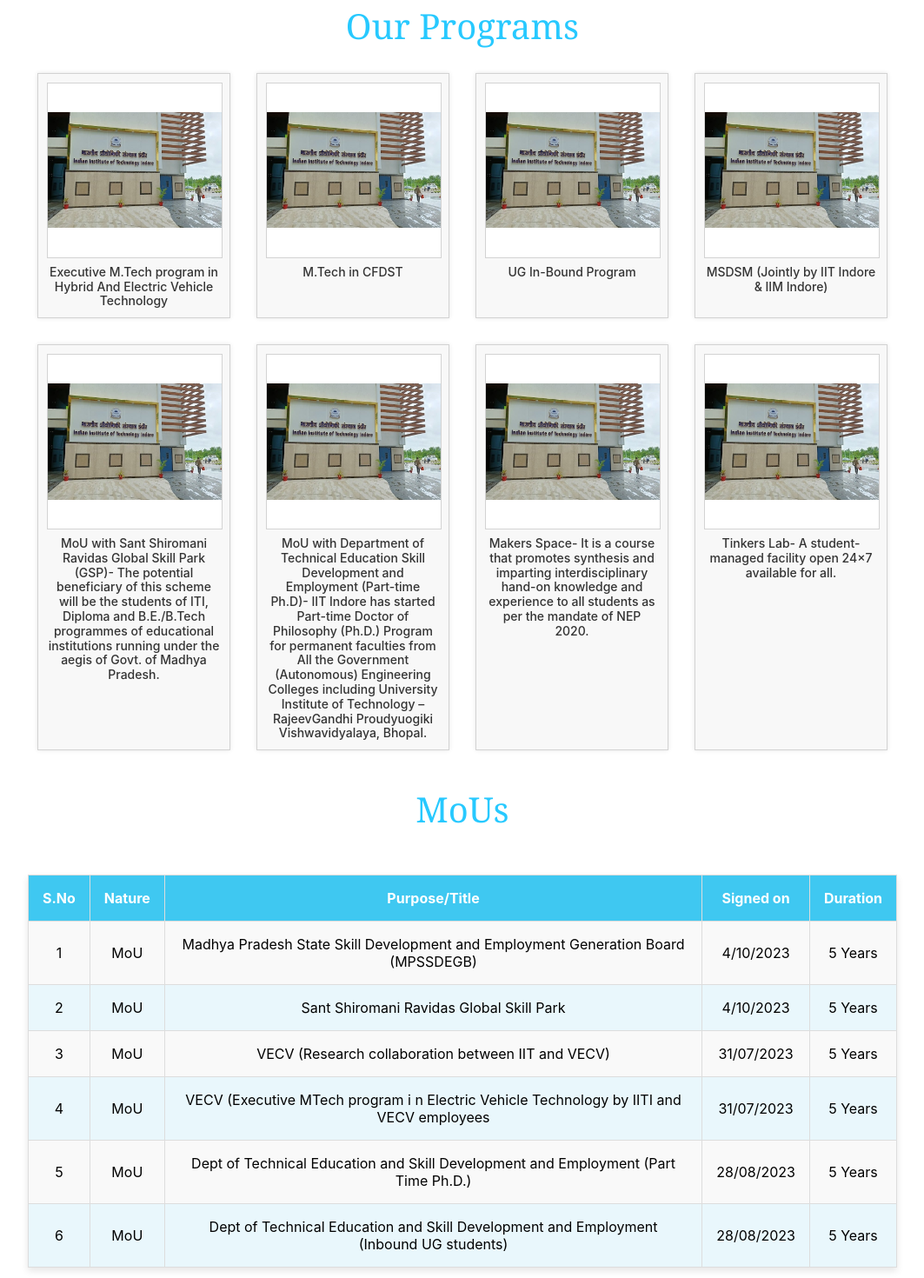
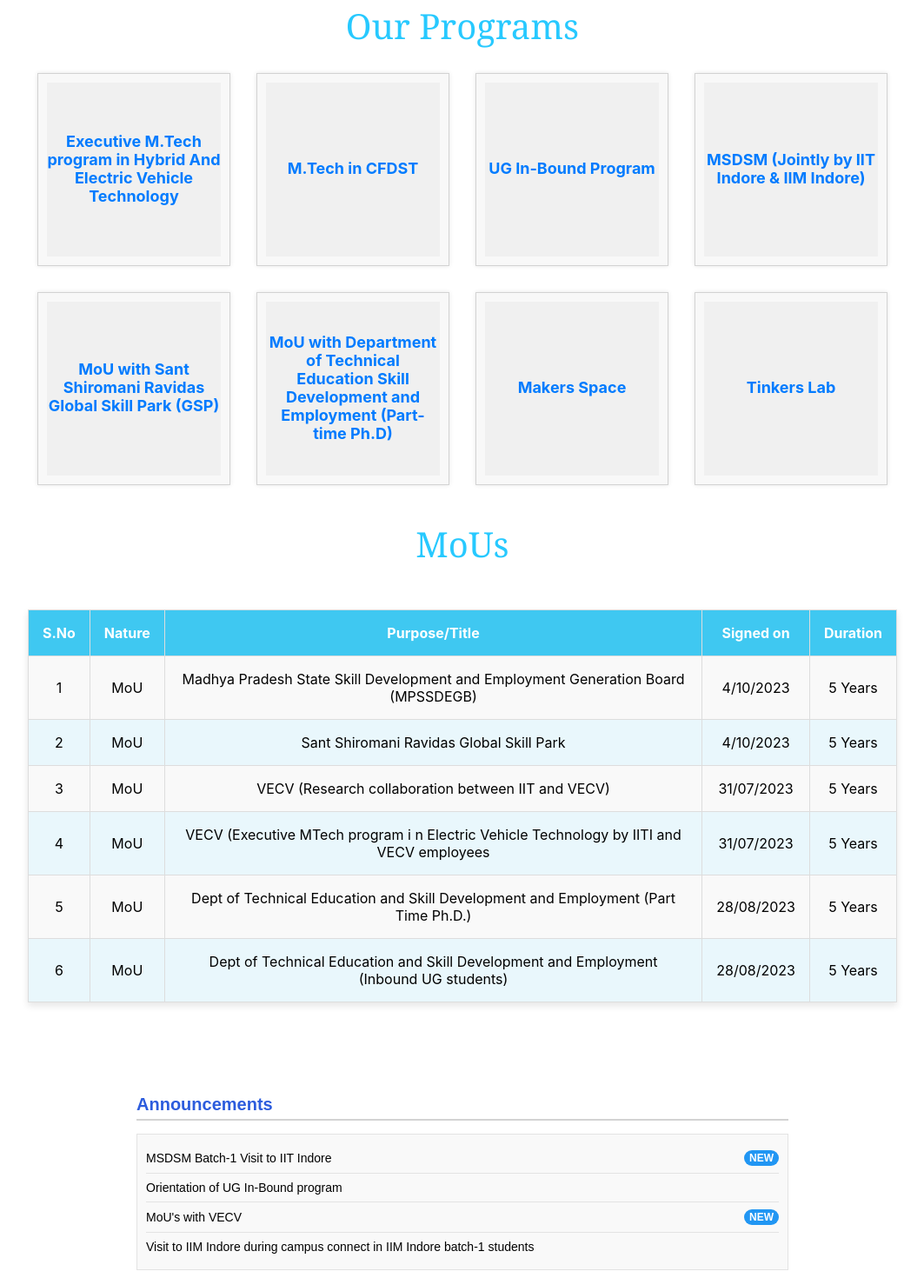
Before and after one commit to AviralSharma11/Educational_Outreach, a React (Create React App) app: page / in a window 1280 px wide. Shown: the part 1700-3170 px from the top of the page at 87% size, without its empty margins (108-1171 px from the left). Built offline with nearby package versions, Linux system fonts and the light colour scheme.

Commit message:
Announcements, Programs as discussed in meet

```diff
--- /dev/null
+++ b/src/Components/Announcements.jsx
@@ -0,0 +1,20 @@
+import React from "react";
+import "../Styles/Announcements.css";
+import announcements from "../List/announcements";
+
+
+export default function Announcements() {
+    return (
+        <div className="announcements">
+            <h2 className="announcements-heading">Announcements</h2>
+            <div className="announcements-list">
+            {announcements.map((annc, index) => (
+                <div key={index} className="announcement-item">
+                    {annc.text}
+                    {annc.isNew && <span className="new-badge">NEW</span>}
+                </div>
+            ))}
+            </div>
+        </div>
+    );
+}
--- a/src/Components/DevendraSirMessage.jsx
+++ b/src/Components/DevendraSirMessage.jsx
@@ -40,7 +40,7 @@
                     <img className="img-fluid" src="/Images/devendra_sir.jpg" alt="Prof. Devendra Deshmukh" />
                 </div>
                 <div className="column-right">
-                    <h3 className="font-weight-darker head">{highlightText("Communities are our priority!")}</h3>
+                    {/* <h3 className="font-weight-darker head">{highlightText("Communities are our priority!")}</h3> */}
                     <p className="text-muted">
                         {highlightText("The vision of the Education Outreach Department is driven by a deep belief in the transformative power of education to shape lives, build communities, and create a prosperous world. At the core of our mission lies a commitment to excellence, equity, and empowerment in education. We believe that education is not merely a pathway to personal success but a powerful catalyst for positive change in our communities and beyond.")}
                     </p>
--- a/src/Components/DirectorMessage.jsx
+++ b/src/Components/DirectorMessage.jsx
@@ -42,7 +42,7 @@
                     <img className="img-fluid" src="/Images/Prof_Suhas_Joshi.png" alt="Prof. Suhas S. Joshi" />
                 </div>
                 <div className="column-right">
-                    <h3 className="font-weight-darker head">{highlightText("Communities are our priority!")}</h3>
+                    {/* <h3 className="font-weight-darker head">{highlightText("Communities are our priority!")}</h3> */}
                     <p className="text-muted">
                         {highlightText("Aximintia dolupta quatis essiminienit faciam dis utam rest fugitatis solor moditas mo blaborrum apicab illa simolorrunda vendigendus alit vendaerro ium quidendis doluptaerume dolore ium Otatibus andaecte nima nobit la eum dit aut voloraecti dipisin cuptatinum identiates et moluptat")}
                     </p>
--- a/src/Components/Home.jsx
+++ b/src/Components/Home.jsx
@@ -6,6 +6,7 @@
 import DevendraSirMessage from './DevendraSirMessage';
 import DirectorMessage from './DirectorMessage';
 import NewsEvents from "./NewsEvents";
+import Announcements from './Announcements';
 import MoU from "./MoU";
 import mou from "../List/mou";
 import "../Styles/Highlight.css";
@@ -39,7 +40,8 @@
             <DevendraSirMessage searchQuery={searchQuery} onMatchFound={handleMatchFound} />
             <Program searchQuery={searchQuery} onMatchFound={handleMatchFound} />
             <MoU data={mou} searchQuery={searchQuery} onMatchFound={handleMatchFound} />
-            <NewsEvents searchQuery={searchQuery} onMatchFound={handleMatchFound} />
+            {/* <NewsEvents searchQuery={searchQuery} onMatchFound={handleMatchFound} /> */}
+            <Announcements/>
             <ReachOut searchQuery={searchQuery} onMatchFound={handleMatchFound} />
         </div>
     );
--- a/src/Components/Program.jsx
+++ b/src/Components/Program.jsx
@@ -44,8 +44,9 @@
                 {programDetails.map((program, index) => (
                     <ProgramCard
                         key={index}
-                        img={program.imgURL}
-                        detail={highlightText(program.content)}
+                        // img={program.imgURL}
+                        detail={highlightText(program.title)}
+                        content = {highlightText(program.description)}
                     />
                 ))}
             </div>
--- a/src/Components/ProgramCard.jsx
+++ b/src/Components/ProgramCard.jsx
@@ -1,18 +1,23 @@
 import React from "react";
 import "../Styles/Program.css";
 
-export default function ProgramCard({ img, detail }) {
+export default function ProgramCard({ detail, content}) {
     return (
         <div className="program-card">
             <div className="program-card-outer">
+                {/* Front Side */}
                 <div className="program-card-front">
-                    <div className="program-card-image">
-                        <img src={img} alt="Program" />
+                    {/* <div className="program-card-image">
+                        <img src={img} alt={title} />
+                    </div> */}
+                    <div className="program-card-title">
+                        <h3 >{detail}</h3>
                     </div>
                 </div>
+                {/* Back Side */}
                 <div className="program-card-back">
                     <div className="program-card-detail">
-                        {detail}
+                        <p>{content}</p>
                     </div>
                 </div>
             </div>
--- /dev/null
+++ b/src/List/announcements.js
@@ -0,0 +1,8 @@
+const announcements = [
+    { text: "MSDSM Batch-1 Visit to IIT Indore", isNew: true },
+    { text: "Orientation of UG In-Bound program", isNew: false },
+    { text: "MoU's with VECV", isNew: true },
+    { text: "Visit to IIM Indore during campus connect in IIM Indore batch-1 students", isNew: false }
+];
+
+export default announcements;
--- a/src/List/programDetails.js
+++ b/src/List/programDetails.js
@@ -1,35 +1,44 @@
 const programDetails = [
     {
-        imgURL: "/Images/iiti.jpg",
-        content: "Executive M.Tech program in Hybrid And Electric Vehicle Technology",
+        // imgURL: "/Images/iiti.jpg",
+        title: "Executive M.Tech program in Hybrid And Electric Vehicle Technology",
+        description:"This program bridges the gap between academia and industry, empowering professionals with specialized skills in hybrid and electric vehicle technology to advance sustainable transportation and foster innovation.",
+
+    },
+    {
+        // imgURL: "/Images/iiti.jpg",
+        description: "",
+        title: "M.Tech in CFDST",
+    },
+    {
+        // imgURL: "/Images/iiti.jpg",
+        description: "",
+        title: "UG In-Bound Program",
+    },
+    {
+        // imgURL: "/Images/iiti.jpg",
+        description: "",
+        title: "MSDSM (Jointly by IIT Indore & IIM Indore)",
+    },
+    {
+        // imgURL: "/Images/iiti.jpg",
+        description: "The potential beneficiary of this scheme will be the students of ITI, Diploma and B.E./B.Tech programmes of educational institutions running under the aegis of Govt. of Madhya Pradesh.",
+        title: "MoU with Sant Shiromani Ravidas Global Skill Park (GSP)",
+    },
+    {
+        // imgURL: "/Images/iiti.jpg",
+        description: "IIT Indore has started Part-time Doctor of Philosophy (Ph.D.) Program for permanent faculties from All the Government (Autonomous) Engineering Colleges including University Institute of Technology – RajeevGandhi Proudyuogiki Vishwavidyalaya, Bhopal.",
+        title: "MoU with Department of Technical Education Skill Development and Employment (Part-time Ph.D)",
+    },
+    {
+        // imgURL: "/Images/iiti.jpg",
+        description: "It is a course that promotes synthesis and imparting interdisciplinary hand-on knowledge and experience to all students as per the mandate of NEP 2020.",
+        title: "Makers Space",
     },
     {
         imgURL: "/Images/iiti.jpg",
-        content: "M.Tech in CFDST",
-    },
-    {
-        imgURL: "/Images/iiti.jpg",
-        content: "UG In-Bound Program",
-    },
-    {
-        imgURL: "/Images/iiti.jpg",
-        content: "MSDSM (Jointly by IIT Indore & IIM Indore)",
-    },
-    {
-        imgURL: "/Images/iiti.jpg",
-        content: "MoU with Sant Shiromani Ravidas Global Skill Park (GSP)- The potential beneficiary of this scheme will be the students of ITI, Diploma and B.E./B.Tech programmes of educational institutions running under the aegis of Govt. of Madhya Pradesh.",
-    },
-    {
-        imgURL: "/Images/iiti.jpg",
-        content: "MoU with Department of Technical Education Skill Development and Employment (Part-time Ph.D)- IIT Indore has started Part-time Doctor of Philosophy (Ph.D.) Program for permanent faculties from All the Government (Autonomous) Engineering Colleges including University Institute of Technology – RajeevGandhi Proudyuogiki Vishwavidyalaya, Bhopal.",
-    },
-    {
-        imgURL: "/Images/iiti.jpg",
-        content: "Makers Space- It is a course that promotes synthesis and imparting interdisciplinary hand-on knowledge and experience to all students as per the mandate of NEP 2020.",
-    },
-    {
-        imgURL: "/Images/iiti.jpg",
-        content: "Tinkers Lab- A student-managed facility open 24×7 available for all.",
+        description: "A student-managed facility open 24×7 available for all.",
+        title: "Tinkers Lab",
     },
 ];
 
--- /dev/null
+++ b/src/Styles/Announcements.css
@@ -0,0 +1,63 @@
+.announcements {
+    width: 100%;
+    max-width: 750px;
+    padding: 10px;
+    margin: 20px auto;
+    font-family: Arial, sans-serif;
+}
+
+.announcements-heading {
+    font-size: 20px;
+    color: #2c5cdd;
+    font-weight: bold;
+    margin-bottom: 15px;
+    border-bottom: 2px solid #d3d3d3;
+    padding-bottom: 5px;
+}
+
+.announcements-list {
+    max-height: 200px; /* Adjust the height as needed */
+    overflow-y: auto; /* Enable scrolling */
+    border: 1px solid #e3e3e3;
+    padding: 10px;
+    background-color: #f9f9f9;
+}
+
+.announcement-item {
+    display: flex;
+    justify-content: space-between;
+    align-items: center;
+    padding: 8px 0;
+    border-bottom: 1px solid #e3e3e3;
+    font-size: 14px;
+}
+
+.announcement-item:last-child {
+    border-bottom: none;
+}
+
+.new-badge {
+    background-color: #2196f3;
+    color: white;
+    font-size: 12px;
+    padding: 2px 6px;
+    border-radius: 12px;
+    margin-left: 8px;
+    font-weight: bold;
+}
+
+/* Responsive Design */
+@media (max-width: 480px) {
+    .announcements {
+        max-width: 100%;
+        padding: 0 10px;
+    }
+
+    .announcements-heading {
+        font-size: 18px;
+    }
+
+    .announcement-item {
+        font-size: 13px;
+    }
+}
--- a/src/Styles/Program.css
+++ b/src/Styles/Program.css
@@ -17,19 +17,55 @@
 /* ProgramCard */
 .program-card {
     width: 200px;
+    height: 200px;
     border: 1px solid #d3d3d3;
     padding: 10px;
     text-align: center;
     box-shadow: 0px 0px 5px rgba(0, 0, 0, 0.1);
     background-color: #f8f8f8;
+    perspective: 1000px;
+    overflow: hidden;
 }
-.program-card:hover{
-    cursor: pointer;
-    box-shadow: 0px 12px 30px 0px rgb(38, 37, 37);
-    transform: scale(1.1,1.1);
-    transition: all 400ms;
+
+.program-card-outer {
+    position: relative;
+    width: 100%;
+    height: 100%;
+    text-align: center;
+    transition: transform 0.8s;
+    transform-style: preserve-3d;
 }
-.program-card-image {
+
+.program-card:hover .program-card-outer {
+    transform: rotateY(180deg);
+}
+
+.program-card-front, .program-card-back {
+    position: absolute;
+    top: 0;
+    left: 0;
+    width: 100%;
+    height: 100%;
+    backface-visibility: hidden;
+    display: flex;
+    flex-direction: column;
+    align-items: center;
+    justify-content: center;
+}
+
+.program-card-front {
+    background-color: #f0f0f0;
+    z-index: 2;
+}
+
+
+.program-card-back {
+    background-color: #f0f0f0;
+    transform: rotateY(180deg);
+    color: #333;
+    text-align: center;
+}
+/* .program-card-image {
     width: 100%;
     height: 200px;
     display: flex;
@@ -44,7 +80,7 @@
     max-width: 100%;
     max-height: 100%;
     object-fit: cover;
-}
+} */
 
 .program-card-detail {
     font-size: 14px;
@@ -78,12 +114,12 @@
     }
 
     .program-card {
-        width: 90%; /* Full width for smaller screens */
+        width: 160px; /* Full width for smaller screens */
     }
 }
 
 @media (max-width: 480px) {
-    .heading {
+    .program-card-title {
         font-size: 20px; /* Smaller font for the heading on mobile */
     }
 
```
